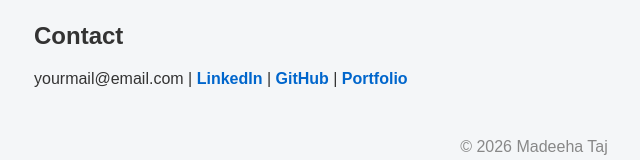
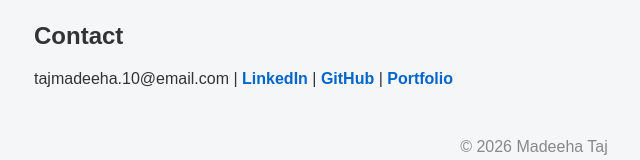
Before and after one commit to madeehataj10/madeehataj10.github.io, a plain HTML site: page index.html in a window 1280 px wide. Shown: the part 1495-1655 px from the top of the page, without its empty margins (106-746 px from the left). Drawn offline with Linux system fonts and the light colour scheme.

Commit message:
Update index.html

```diff
--- a/index.html
+++ b/index.html
@@ -218,7 +218,7 @@
   <section>
     <h2>Contact</h2>
     <p>
-      yourmail@email.com |
+      tajmadeeha.10@email.com |
       <a href="https://linkedin.com/in/madeeha-taj210fm" target="_blank">LinkedIn</a> |
       <a href="https://github.com/madeehataj10" target="_blank">GitHub</a> |
       <a href="https://madeehataj10.github.io" target="_blank">Portfolio</a>
```
